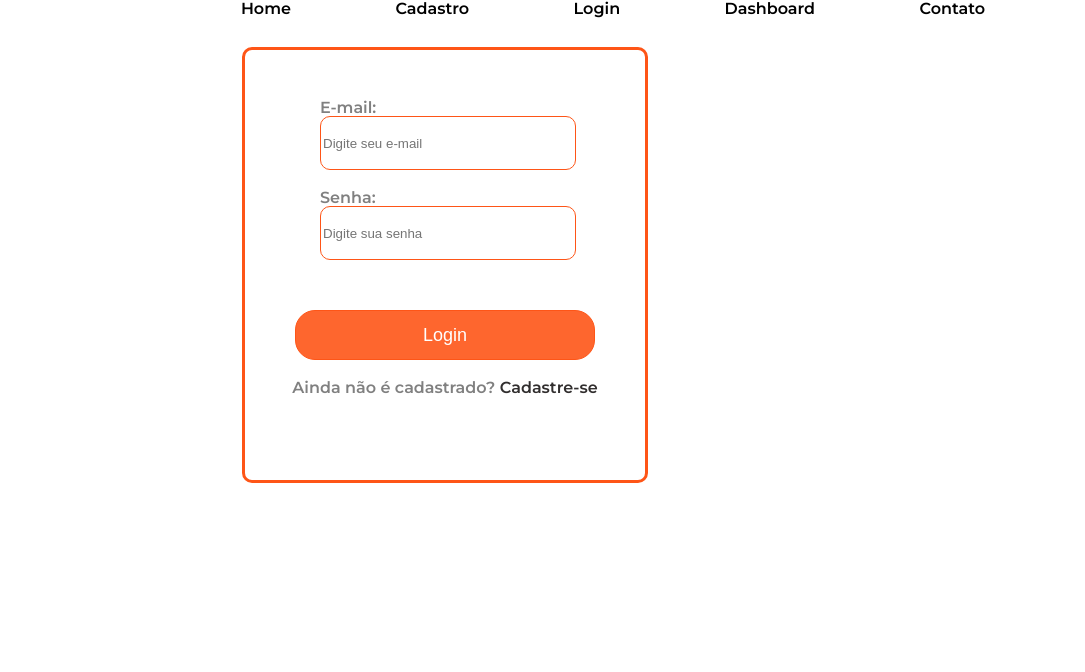
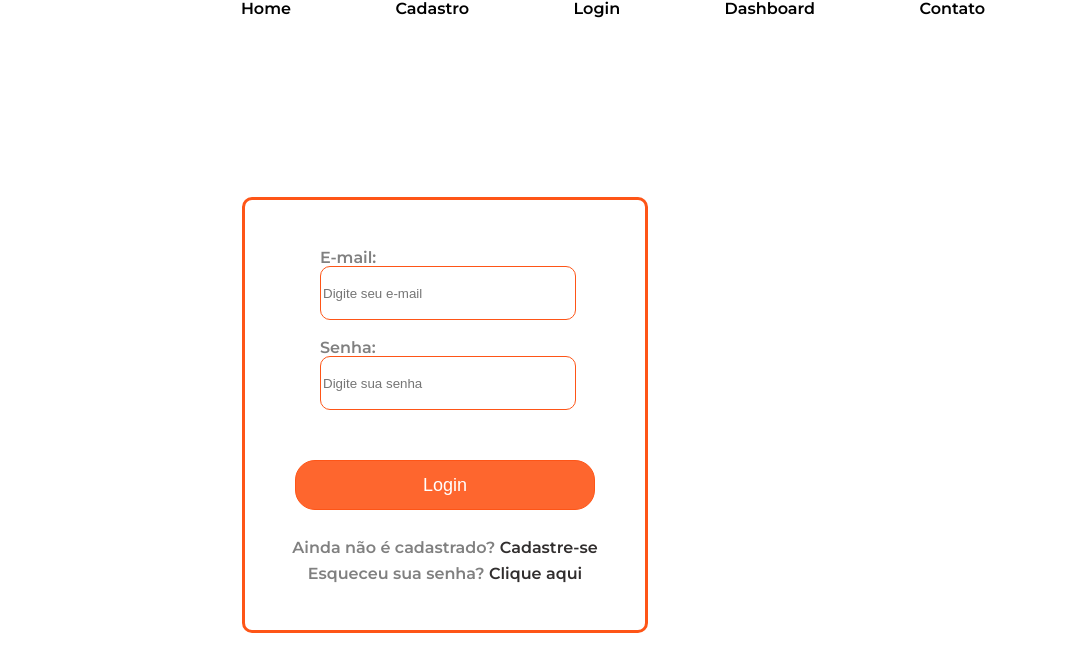
Before and after one commit to eduardigo/squad09, a plain HTML site: page login.html in a window 1280 px wide. Shown: the full height of the page, 195-1280 px from the left. Drawn offline with Linux system fonts and the light colour scheme.

Commit message:
link do esqueci senha adicionado

```diff
--- a/css/login.css
+++ b/css/login.css
@@ -1,5 +1,4 @@
 @import url('https://fonts.googleapis.com/css2?family=Montserrat:wght@600&display=swap');
-
 body {
     font-family: 'Montserrat', sans-serif;
 }
@@ -10,6 +9,7 @@ div.caixa-login {
     border: 3px solid #FE5517;
     border-radius: 10px;
     margin: auto;
+    margin-top: 150px;
 }
 
 .email-login {
@@ -50,7 +50,13 @@ div.caixa-login {
 
 .cadastre-se {
     text-align: center;
-    margin-top: 20px;
+    margin-top: 30px;
+    color: gray;
+}
+
+.esqueci-senha {
+    text-align: center;
+    margin-top: 10px;
     color: gray;
 }
 
--- a/login.html
+++ b/login.html
@@ -42,6 +42,7 @@
       <button id="login" class="botao-login">Login</button>
 
       <h4 class="cadastre-se">Ainda não é cadastrado? <a class="link-cadastro" href="cadastro.html">Cadastre-se</a></h4>
+      <h4 class="esqueci-senha">Esqueceu sua senha? <a class="link-cadastro" href="#####">Clique aqui</a></h4>
 
 
     </div>
```
